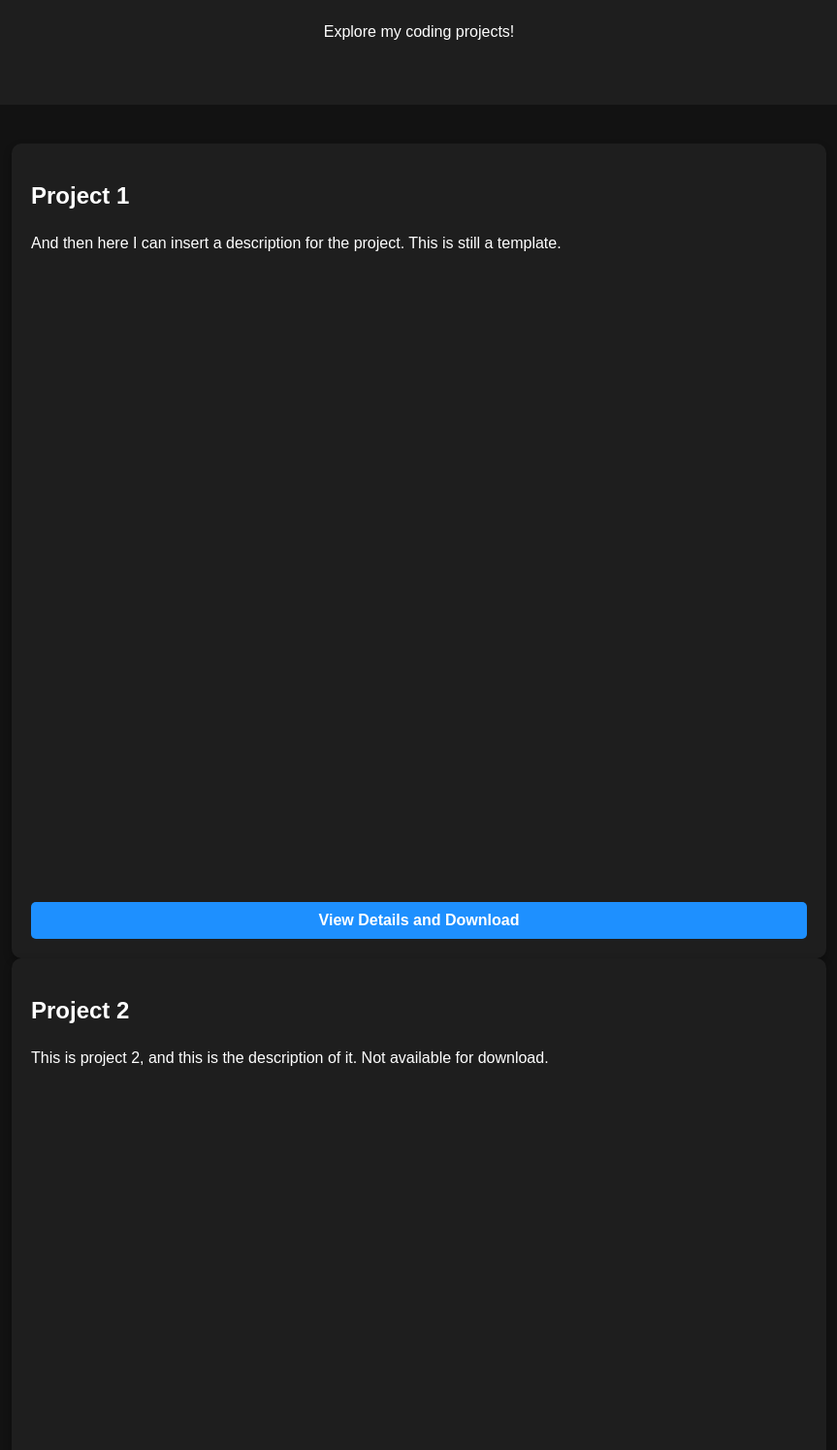
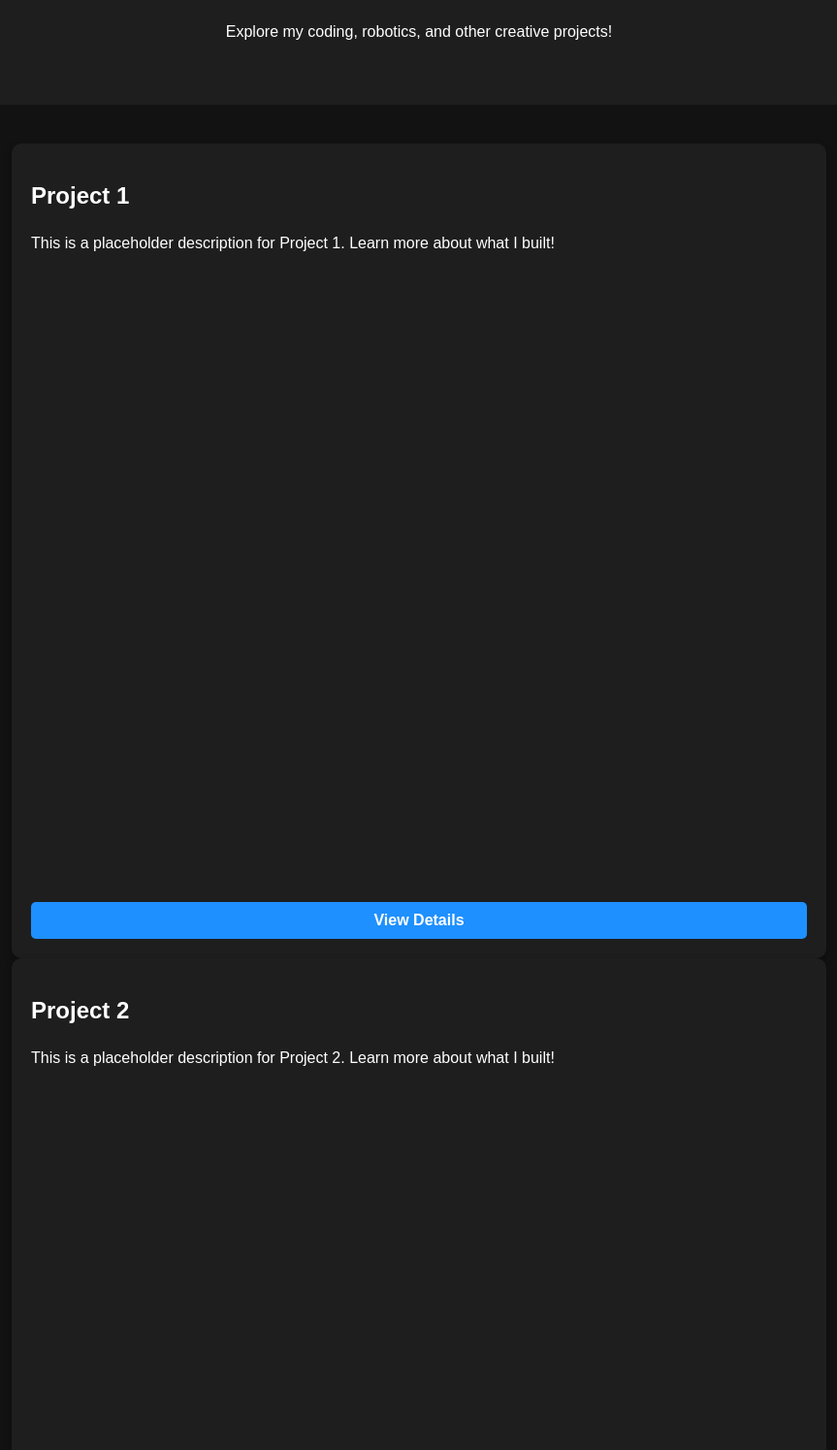
Before and after one commit to amah853/projects, a plain HTML site: page index.html in a window 1280 px wide. Shown: the part 125-1620 px from the top of the page at 97% size, without its empty margins (208-1071 px from the left). Drawn offline with Linux system fonts and the light colour scheme.

Commit message:
Update index.html

```diff
--- a/index.html
+++ b/index.html
@@ -11,7 +11,7 @@
   <header class="hero">
     <div class="container">
       <h1 class="gradient-text">Ahmad Mahrous | Projects</h1>
-      <p>Explore my coding projects!</p>
+      <p>Explore my coding, robotics, and other creative projects!</p>
     </div>
   </header>
 
@@ -21,28 +21,29 @@
       <!-- Card 1 -->
       <div class="project-card">
         <h2 class="project-title">Project 1</h2>
-        <p class="project-desc">
-          And then here I can insert a description for the project.  This is still a template.
-        </p>
-        <a href="project1.html" class="btn">View Details and Download</a>
+        <p class="project-desc">This is a placeholder description for Project 1. Learn more about what I built!</p>
+        <a href="project-1.html" class="btn">View Details</a>
       </div>
 
       <!-- Card 2 -->
       <div class="project-card">
         <h2 class="project-title">Project 2</h2>
-        <p class="project-desc">
-          This is project 2, and this is the description of it. Not available for download.
-        </p>
-        <a href="stage-lights-controller.html" class="btn">View Details</a>
+        <p class="project-desc">This is a placeholder description for Project 2. Learn more about what I built!</p>
+        <a href="project-2.html" class="btn">View Details</a>
       </div>
 
       <!-- Card 3 -->
       <div class="project-card">
         <h2 class="project-title">Project 3</h2>
-        <p class="project-desc">
-          This is project e, and this is the description of it. this one IS available for download!
-        </p>
-        <a href="weather-app.html" class="btn">View Details and Download</a>
+        <p class="project-desc">This is a placeholder description for Project 3. Learn more about what I built!</p>
+        <a href="project-3.html" class="btn">View Details</a>
+      </div>
+
+      <!-- Card 4 -->
+      <div class="project-card">
+        <h2 class="project-title">Project 4</h2>
+        <p class="project-desc">This is a placeholder description for Project 4. Learn more about what I built!</p>
+        <a href="project-4.html" class="btn">View Details</a>
       </div>
     </div>
   </section>
```
